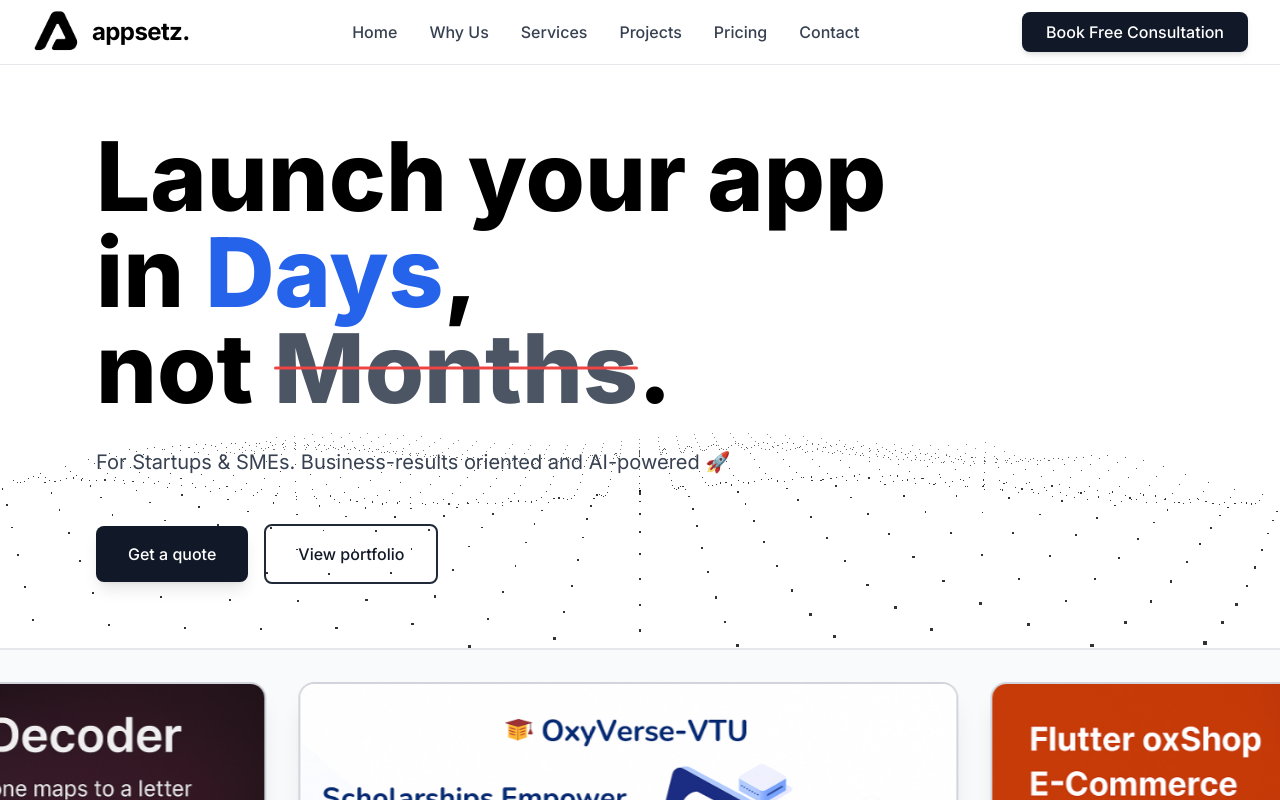
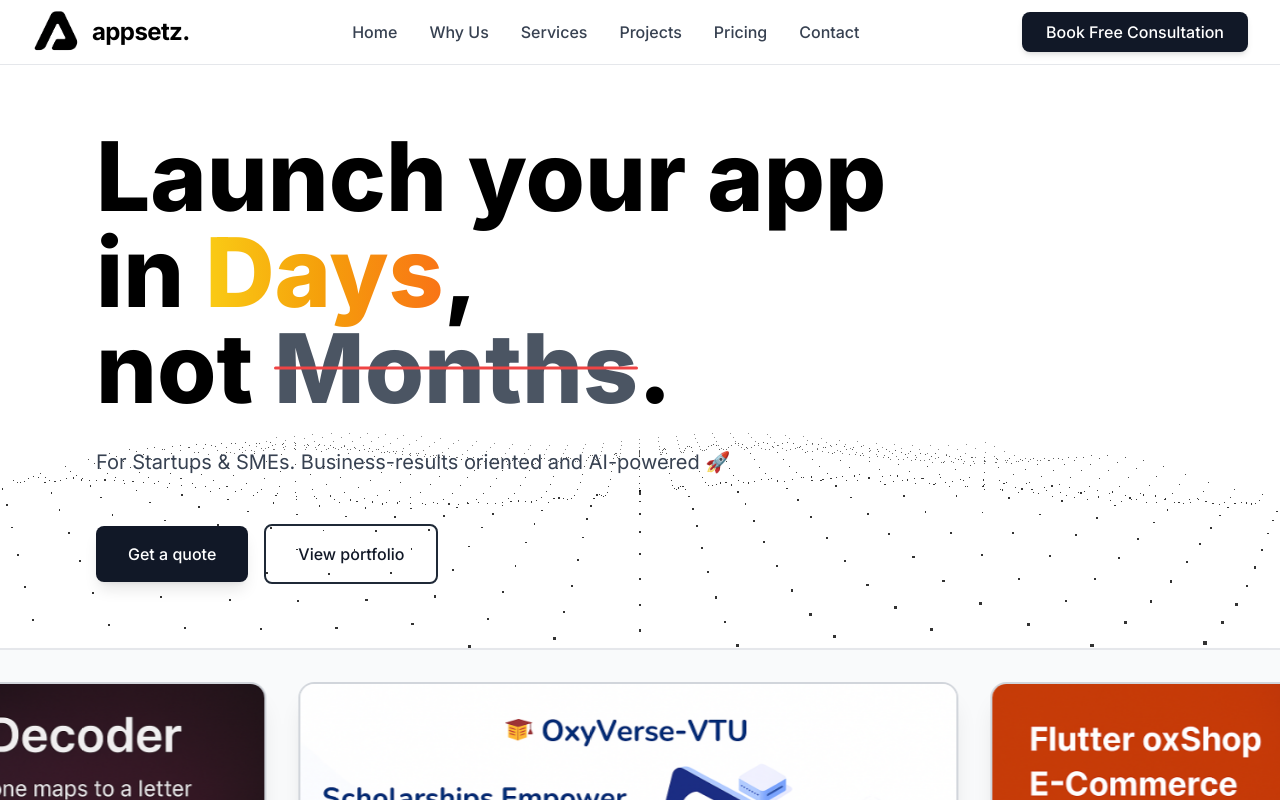
Before and after one commit to Pavankumarh0/appsetz, a Next.js app: page / in a window 1280 px wide. Shown: the top 800 px of the page. Built offline with nearby package versions, Linux system fonts and the light colour scheme; no server answers; the database is empty.

Commit message:
color change

```diff
--- a/src/components/HeroSection.tsx
+++ b/src/components/HeroSection.tsx
@@ -207,7 +207,7 @@
       <AnimatedLine delay={0.0}>
         in{' '}
         <motion.span
-          className="text-blue-600"
+          className="bg-gradient-to-r from-yellow-400 via-amber-500 to-orange-500 bg-clip-text text-transparent"
           initial={{ scale: 0.92, opacity: 0 }}
           animate={{ scale: 1, opacity: 1 }}
           transition={{
```
